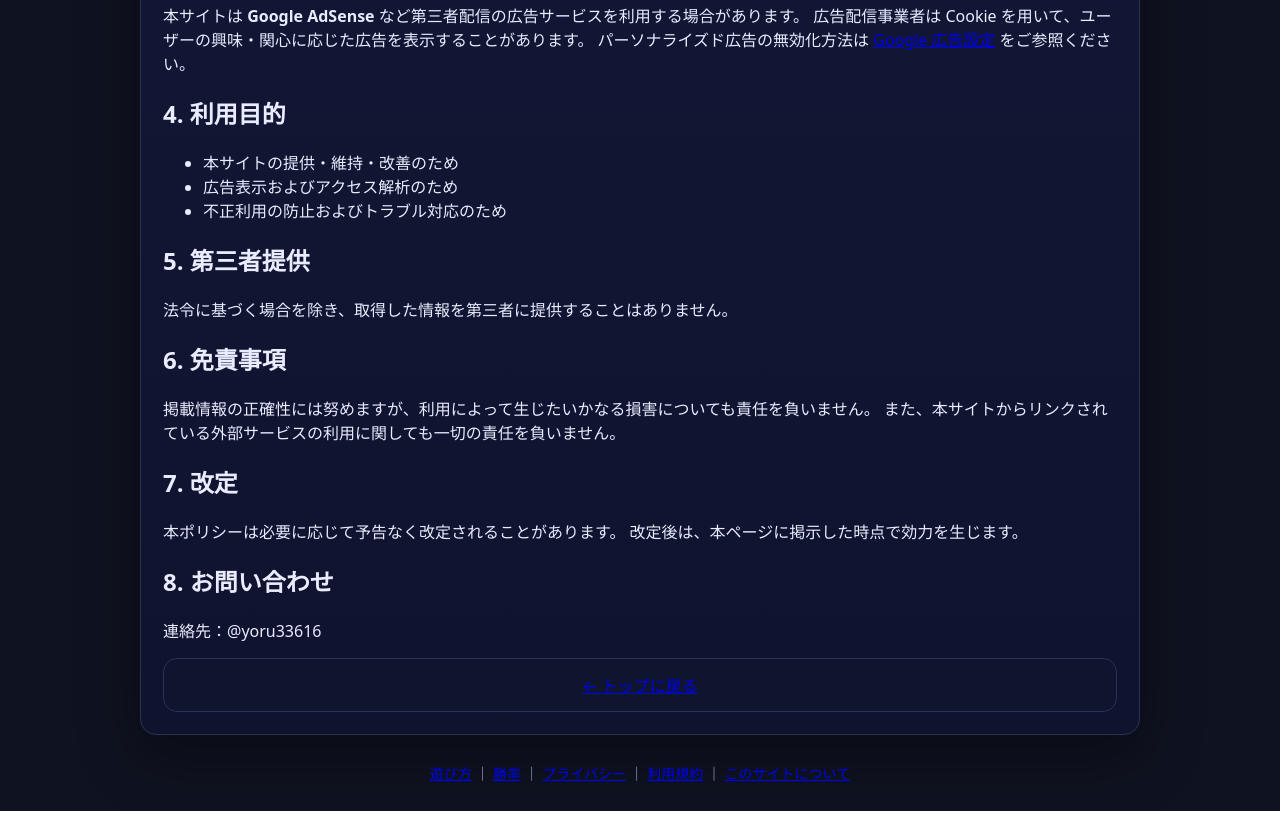
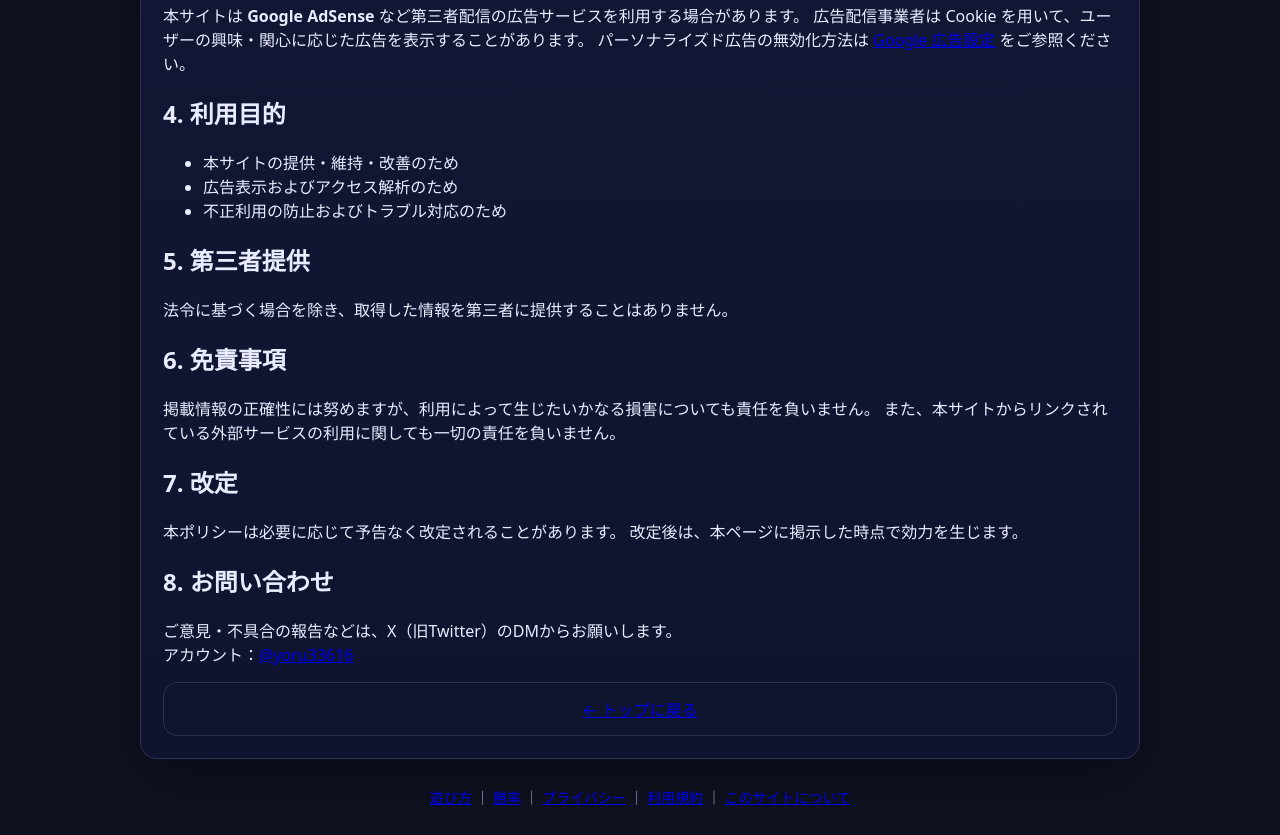
Before and after one commit to Hiroto-Takahashi1/janken-game, a plain HTML site: page privacy.html in a window 1280 px wide. Shown: the part 726-1561 px from the top of the page. Before the commit the page ends 1537 px from the top, so only its background shows below. Drawn offline with Linux system fonts and the light colour scheme.

Commit message:
連絡先修正

```diff
--- a/privacy.html
+++ b/privacy.html
@@ -85,7 +85,8 @@
 
 			<h2>8. お問い合わせ</h2>
 			<p>
-				連絡先：@yoru33616
+				ご意見・不具合の報告などは、X（旧Twitter）のDMからお願いします。<br>
+  アカウント：<a href="https://x.com/yoru33616" target="_blank" rel="noopener">@yoru33616</a>
 			</p>
 
 			<div class="panel" style="margin-top:16px;text-align:center">
```
Also changed, not shown: 1 other file.
